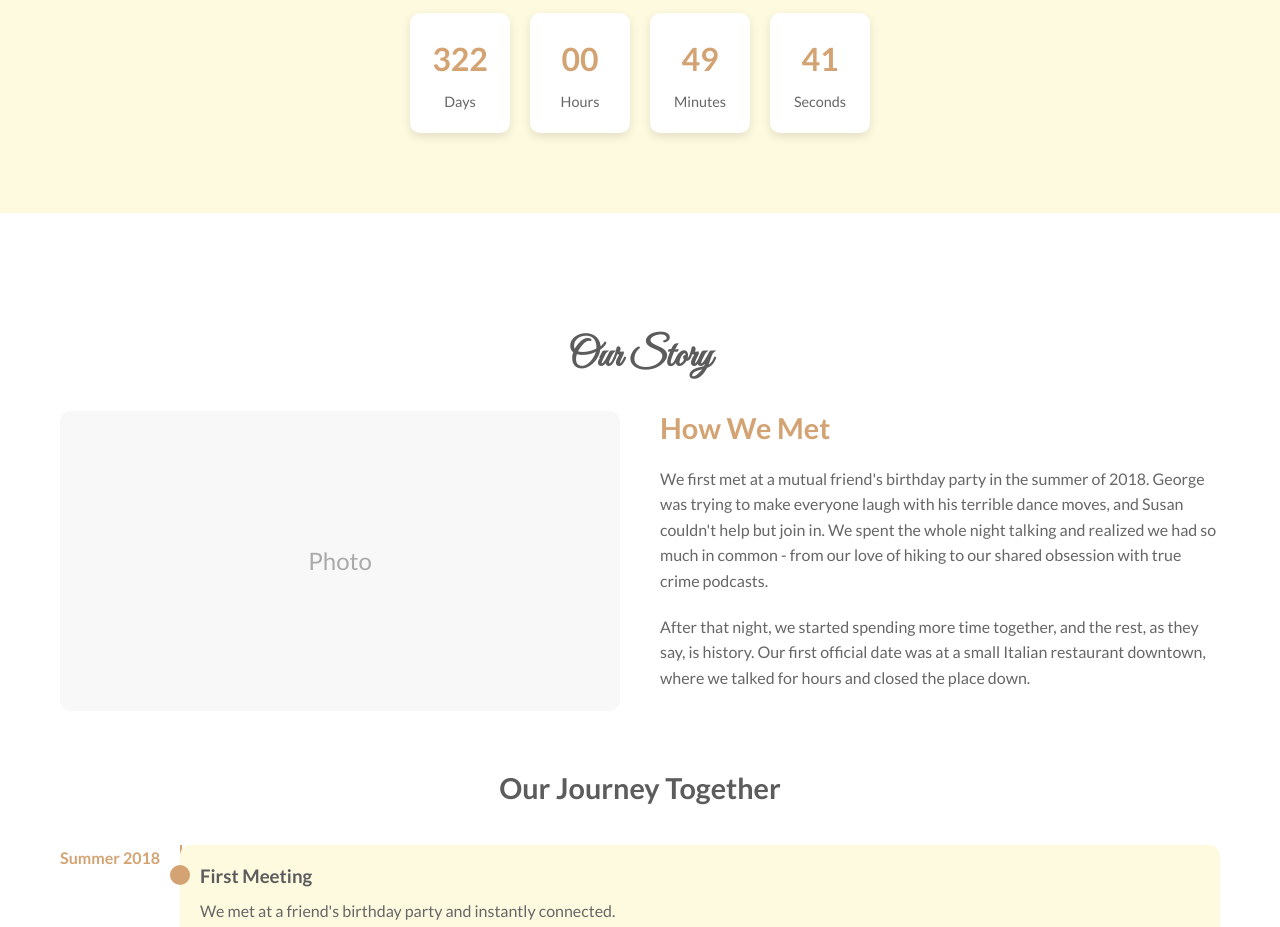
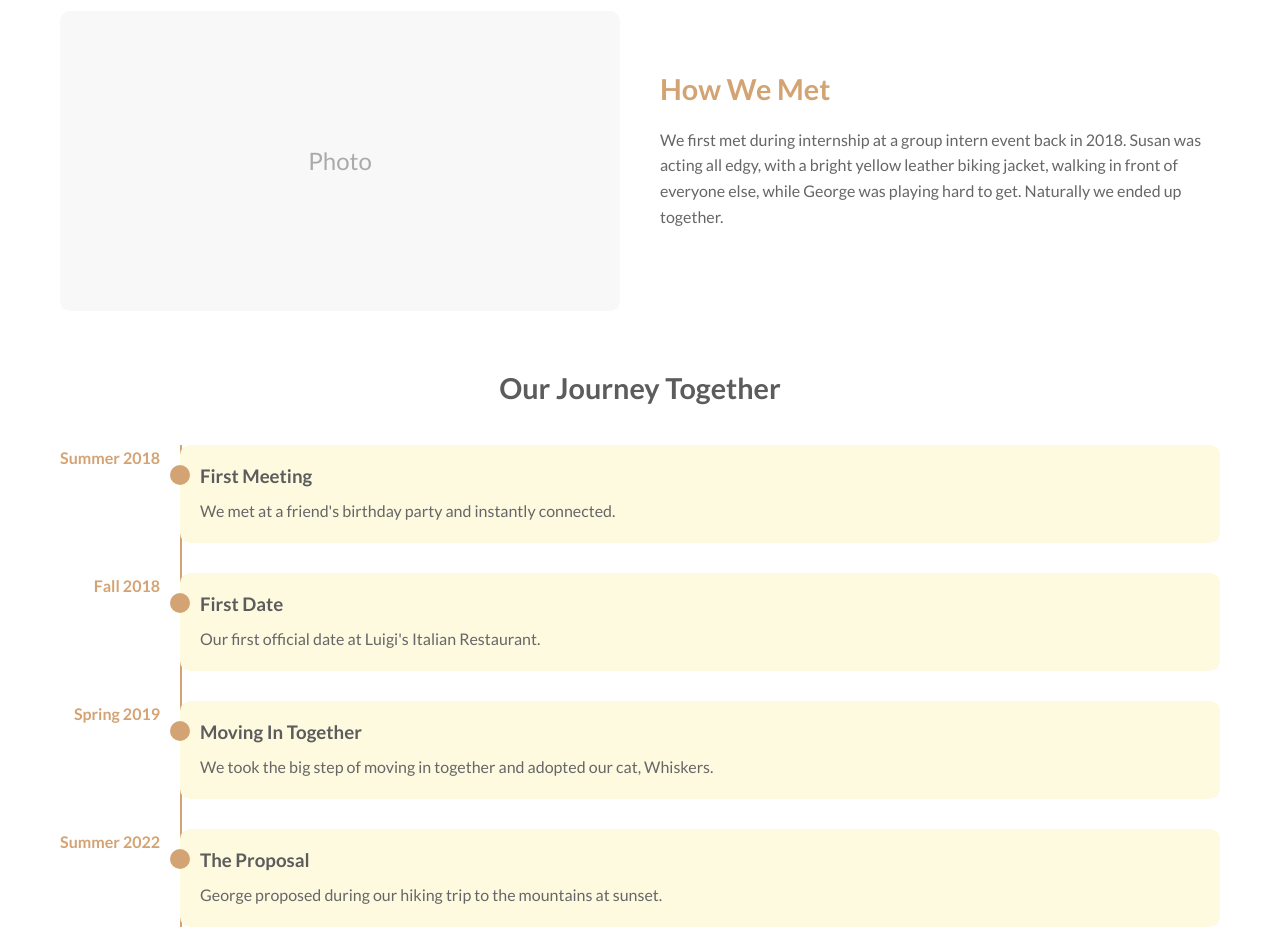
Before and after one commit to georgejiang97/susanandgeorgeweddingwebsite, a React (Create React App) app: page / in a window 1280 px wide. Shown: the part 1160-2087 px from the top of the page. Built offline with nearby package versions, Linux system fonts and the light colour scheme.

Commit message:
update how we met

```diff
--- a/src/components/About.tsx
+++ b/src/components/About.tsx
@@ -23,16 +23,9 @@ const About: React.FC = () => {
           <div className="couple-text">
             <h2>How We Met</h2>
             <p>
-              We first met at a mutual friend's birthday party in the summer of 2018.
-              George was trying to make everyone laugh with his terrible dance moves,
-              and Susan couldn't help but join in. We spent the whole night talking
-              and realized we had so much in common - from our love of hiking to our
-              shared obsession with true crime podcasts.
-            </p>
-            <p>
-              After that night, we started spending more time together, and the rest,
-              as they say, is history. Our first official date was at a small Italian
-              restaurant downtown, where we talked for hours and closed the place down.
+              We first met during internship at a group intern event back in 2018. Susan was acting all
+              edgy, with a bright yellow leather biking jacket, walking in front of everyone else, while
+              George was playing hard to get. Naturally we ended up together.
             </p>
           </div>
         </div>
--- a/src/styles/Home.css
+++ b/src/styles/Home.css
@@ -3,7 +3,7 @@
 }
 
 .hero {
-  height: 100vh;
+  height: 50vh;
   background-size: cover;
   background-position: center;
   display: flex;
```
